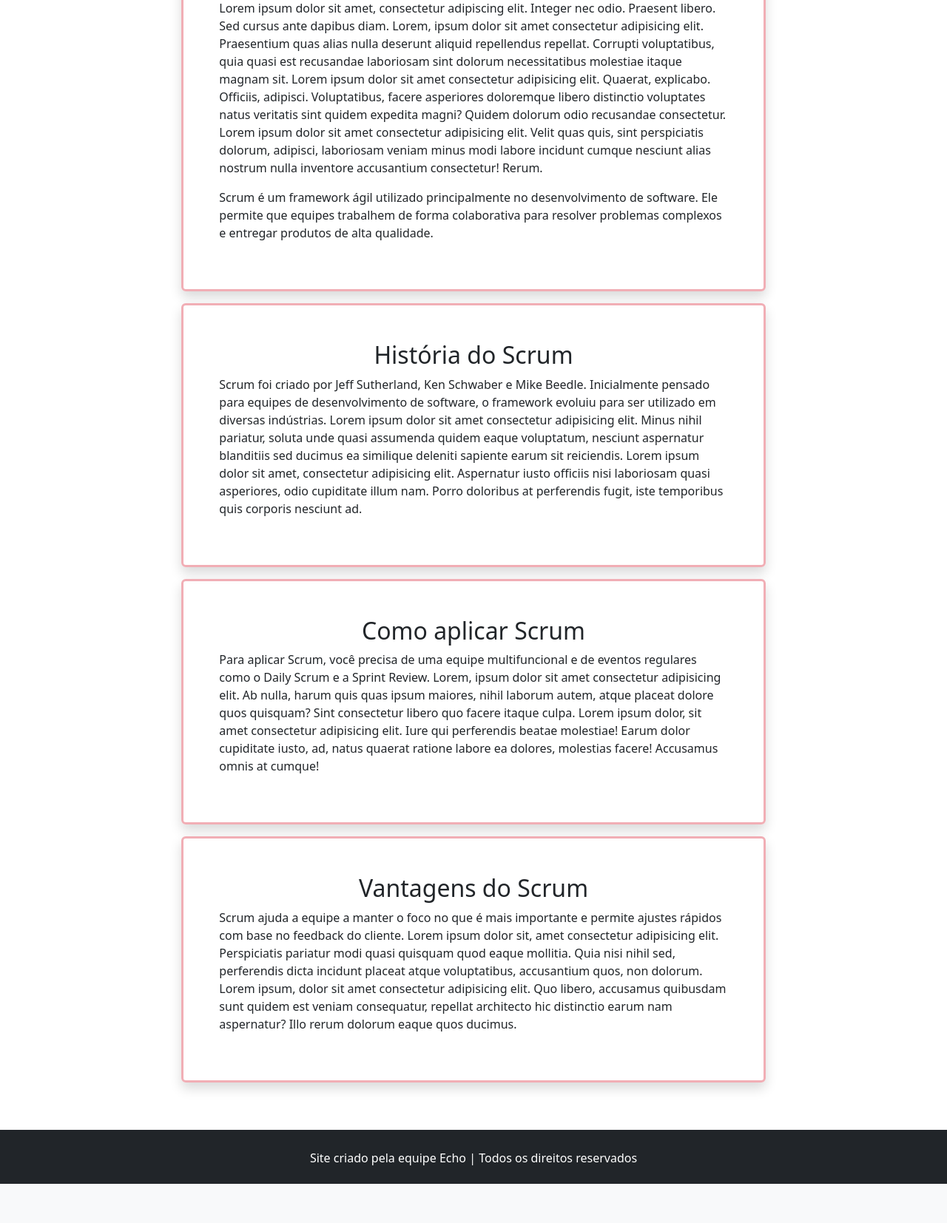
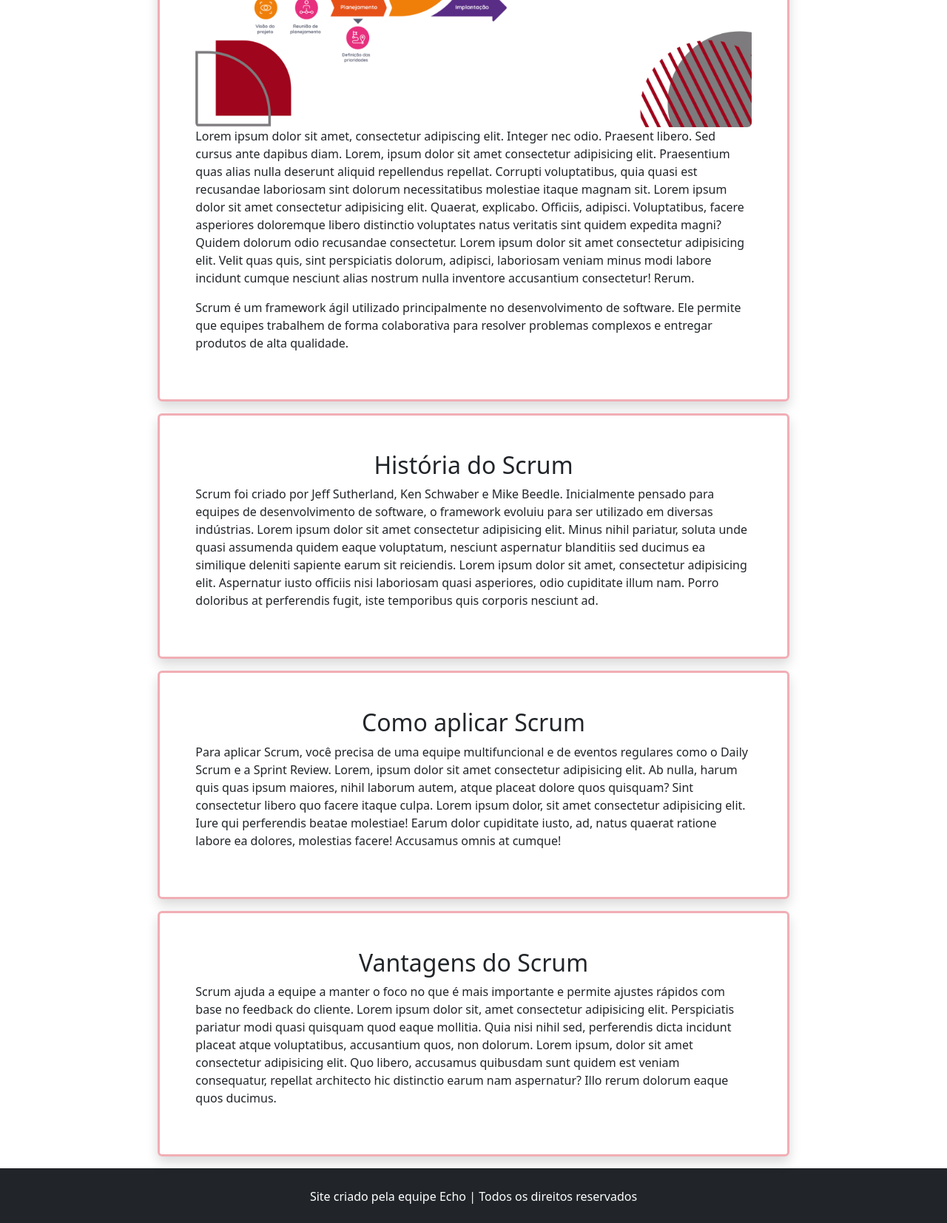
Before and after one commit to EquipeEcho/EasyScrum, a Python web app: template templates/index.html in a window 1280 px wide. Shown: the part 870-2524 px from the top of the page at 74% size. Before the commit the page ends 2471 px from the top, so only its background shows below. Run offline with Jinja, Linux system fonts and the light colour scheme; the template is opened without the code that fills it, so the values that code supplies are empty.

Commit message:
ajustes e link de imagens

```diff
--- a/static/style.css
+++ b/static/style.css
@@ -1,7 +1,10 @@
-.teste_container {
+.teste_container{
     padding: 0;
 }
 
 h2 {
     text-align: center;
 }
+#foto-logo{
+    height: 40px;
+}
--- a/templates/index.html
+++ b/templates/index.html
@@ -3,7 +3,8 @@
 <head>
     <meta charset="UTF-8">
     <meta name="viewport" content="width=device-width, initial-scale=1.0">
-    <link rel="stylesheet" href="style.css">
+    <link rel="icon" type="image/x-icon" href="/media/imagens/LogoEasyScrumfavicon.jpg">
+    <link rel="stylesheet" href="/static/style.css">
     <link href="https://cdn.jsdelivr.net/npm/bootstrap@5.3.3/dist/css/bootstrap.min.css" rel="stylesheet" integrity="sha384-QWTKZyjpPEjISv5WaRU9OFeRpok6YctnYmDr5pNlyT2bRjXh0JMhjY6hW+ALEwIH" crossorigin="anonymous">
     <link rel="preconnect" href="https://fonts.googleapis.com">
     <link rel="preconnect" href="https://fonts.gstatic.com" crossorigin>
@@ -14,7 +15,7 @@
     <header class="fixed-top w-100 z-3">
         <nav class="navbar navbar-expand-lg bg-body-tertiary">
             <div class="container-fluid">
-              <a class="navbar-brand" href="#">Navbar</a>
+              <a class="navbar-brand" href="#"><img src="/media/imagens/LogoEasyScrum copiar.png"  id="foto-logo" alt=""></a>
               <button class="navbar-toggler" type="button" data-bs-toggle="collapse" data-bs-target="#navbarSupportedContent" aria-controls="navbarSupportedContent" aria-expanded="false" aria-label="Toggle navigation">
                 <span class="navbar-toggler-icon"></span>
               </button>
@@ -49,38 +50,47 @@
     <section class="container-fluid mt-5">
         <div class="row">
             <div class="col-lg-2 bg-dark"></div>
-                <div class="col-lg-8 p-0"><img src="https://plus.unsplash.com/premium_photo-1686729237226-0f2edb1e8970?fm=jpg&q=60&w=3000&ixlib=rb-4.0.3&ixid=M3wxMjA3fDB8MHxzZWFyY2h8MXx8JTIzd2FsbHBhcGVyfGVufDB8fDB8fHww" alt="" class="img-fluid"></div>
+            <div class="col-lg-8 p-0"><img src="/media/imagens/EasyScrumHome.jpg" alt="" class="img-fluid"></div>
             <div class="col-lg-2 bg-dark"></div>
         </div>
     </section>
 
-        <div class="conteiner-fluid p-5">
-        <div class="col-lg-8 mx-auto">
+    <div class="conteiner-fluid pt-3">
+      <div class="row m-0 p-0">
+        <div class="col-md-8 mx-auto">
           <div class="audio text-center mb-3">
             <audio controls loop class="w-100">
-            <source src="../media/audios/audio1e2.mp3" type="audio/mpeg">
+            <source src="audios/audio1e2.mp3" type="audio/mpeg">
             </audio>
           </div>
-        <section class="content-section rounded border border-3 border-danger-subtle mb-3 p-5 shadow" id="1">
+        </div>
+      </div>
+      <div class="row m-0 p-0">
+        <section class="col-md-8 mx-auto rounded border border-3 border-danger-subtle mb-3 p-5 shadow" id="1">
             <h2>Teoria do Scrum</h2>
-            <img src="https://preview.redd.it/desktop-aesthetic-wallpaper-1920-1080-v0-d2hd73xxwvaa1.jpg?auto=webp&s=04ca7dae27f9c74b35d8df235f5955dc794df29c" alt="Teoria do Scrum" class="img-fluid">
+            <img src="/media/imagens/teoria-scrum.png" alt="Teoria do Scrum" id="imagem-teoria" class="img-fluid rounded">
             <p>Lorem ipsum dolor sit amet, consectetur adipiscing elit. Integer nec odio. Praesent libero. Sed cursus ante dapibus diam. Lorem, ipsum dolor sit amet consectetur adipisicing elit. Praesentium quas alias nulla deserunt aliquid repellendus repellat. Corrupti voluptatibus, quia quasi est recusandae laboriosam sint dolorum necessitatibus molestiae itaque magnam sit. Lorem ipsum dolor sit amet consectetur adipisicing elit. Quaerat, explicabo. Officiis, adipisci. Voluptatibus, facere asperiores doloremque libero distinctio voluptates natus veritatis sint quidem expedita magni? Quidem dolorum odio recusandae consectetur. Lorem ipsum dolor sit amet consectetur adipisicing elit. Velit quas quis, sint perspiciatis dolorum, adipisci, laboriosam veniam minus modi labore incidunt cumque nesciunt alias nostrum nulla inventore accusantium consectetur! Rerum.</p>
             <p>Scrum é um framework ágil utilizado principalmente no desenvolvimento de software. Ele permite que equipes trabalhem de forma colaborativa para resolver problemas complexos e entregar produtos de alta qualidade.</p>
         </section>
-        <section class="content-section rounded border border-3 border-danger-subtle mb-3 p-5 shadow" id="2">
+      </div>
+      <div class="row m-0 p-0">
+        <section class="col-md-8 mx-auto rounded border border-3 border-danger-subtle mb-3 p-5 shadow" id="2">
             <h2>História do Scrum</h2>
             <p>Scrum foi criado por Jeff Sutherland, Ken Schwaber e Mike Beedle. Inicialmente pensado para equipes de desenvolvimento de software, o framework evoluiu para ser utilizado em diversas indústrias. Lorem ipsum dolor sit amet consectetur adipisicing elit. Minus nihil pariatur, soluta unde quasi assumenda quidem eaque voluptatum, nesciunt aspernatur blanditiis sed ducimus ea similique deleniti sapiente earum sit reiciendis. Lorem ipsum dolor sit amet, consectetur adipisicing elit. Aspernatur iusto officiis nisi laboriosam quasi asperiores, odio cupiditate illum nam. Porro doloribus at perferendis fugit, iste temporibus quis corporis nesciunt ad.</p>
         </section>
-        <section class="content-section rounded border border-3 border-danger-subtle mb-3 p-5 shadow" id="3">
+      </div>
+      <div class="row m-0 p-0">
+        <section class="col-md-8 mx-auto rounded border border-3 border-danger-subtle mb-3 p-5 shadow" id="3">
             <h2>Como aplicar Scrum</h2>
             <p>Para aplicar Scrum, você precisa de uma equipe multifuncional e de eventos regulares como o Daily Scrum e a Sprint Review. Lorem, ipsum dolor sit amet consectetur adipisicing elit. Ab nulla, harum quis quas ipsum maiores, nihil laborum autem, atque placeat dolore quos quisquam? Sint consectetur libero quo facere itaque culpa. Lorem ipsum dolor, sit amet consectetur adipisicing elit. Iure qui perferendis beatae molestiae! Earum dolor cupiditate iusto, ad, natus quaerat ratione labore ea dolores, molestias facere! Accusamus omnis at cumque!</p>
         </section>
-        <section class="content-section rounded border border-3 border-danger-subtle mb-3 p-5 shadow" id="4">
-            <div class=" ">
+      </div>
+      <div class="row m-0 p-0">
+        <section class="col-md-8 mx-auto rounded border border-3 border-danger-subtle mb-3 p-5 shadow" id="4">
             <h2>Vantagens do Scrum</h2>
             <p>Scrum ajuda a equipe a manter o foco no que é mais importante e permite ajustes rápidos com base no feedback do cliente. Lorem ipsum dolor sit, amet consectetur adipisicing elit. Perspiciatis pariatur modi quasi quisquam quod eaque mollitia. Quia nisi nihil sed, perferendis dicta incidunt placeat atque voluptatibus, accusantium quos, non dolorum. Lorem ipsum, dolor sit amet consectetur adipisicing elit. Quo libero, accusamus quibusdam sunt quidem est veniam consequatur, repellat architecto hic distinctio earum nam aspernatur? Illo rerum dolorum eaque quos ducimus.</p>
+        </section>
       </div>
-        </section>
       </div>
     </div>
   </main>
```
Also changed, not shown: media/imagens/EasyScrumHome.jpg (added), media/imagens/LogoEasyScrum copiar.png (added), media/imagens/LogoEasyScrumfavicon.jpg (added), media/imagens/background.jpg (added), media/imagens/dev-team.png (added), media/imagens/imagem.jpg (added), media/imagens/logo.png (renamed from media/images/logo.png), media/imagens/saopaulo.png (added), media/imagens/teoria-scrum.png (added), media/imagens/valores-scrum.png (renamed from media/images/valores-scrum.png), media/images/Capa Easy Scrum.png (deleted), 6 other files. Lines whose indentation alone changed are shown as unchanged.
